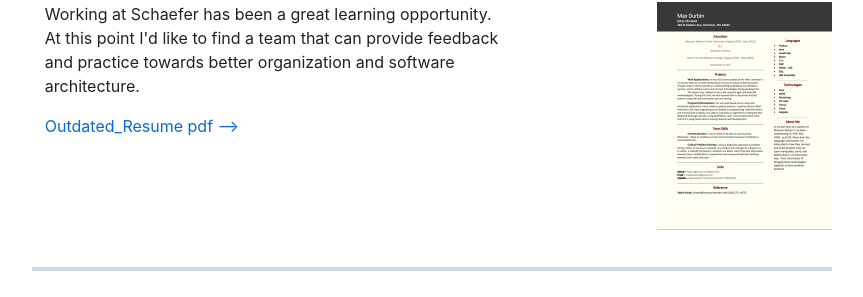
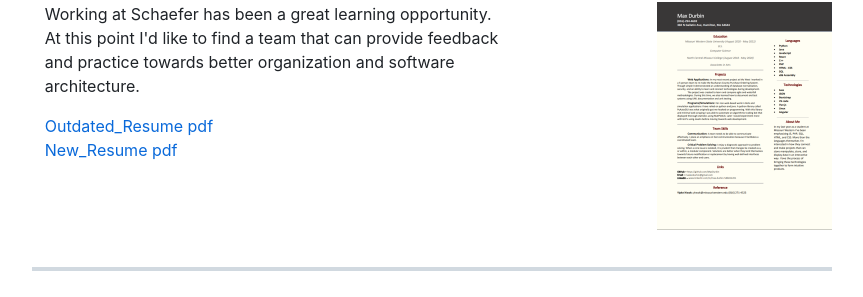
Before and after one commit to Max-Durbin/maxdurbin, a Jekyll site: the page built from index.md, in a window 1280 px wide and 900 px high, scrolled down 607 px. Shown: the part 144-441 px from the top of the window, without its empty margins (208-1071 px from the left). Built offline with Jekyll 4.4.1, drawn with Linux system fonts in a browser that asks for light colours; nearby versions of some CDN libraries.

Commit message:
new resume pdf

```diff
--- a/index.md
+++ b/index.md
@@ -37,7 +37,9 @@ and monitor critical services and processes to keep our automated warehouse runn
       At this point I'd like to find a team that can provide feedback and practice
       towards better organization and software architecture.
    </p>
-   <a href="assets/MaxDurbinResume.pdf">Outdated_Resume pdf  --> </a>
+   <a href="assets/MaxDurbinResume.pdf">Outdated_Resume pdf</a>
+   <br>
+   <a href="assets/MaxDurbinResume2.pdf">New_Resume pdf</a>
   </div>
   <div class="col-1"></div>
   <div style="text-align: right;" class="col-4">
```
Also changed, not shown: 2 other files.
